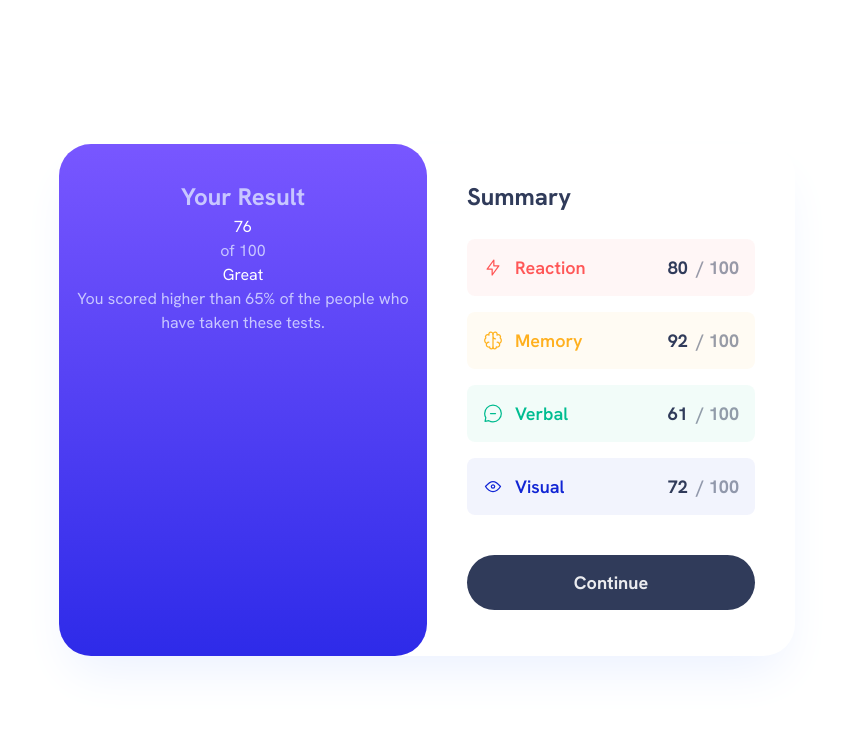
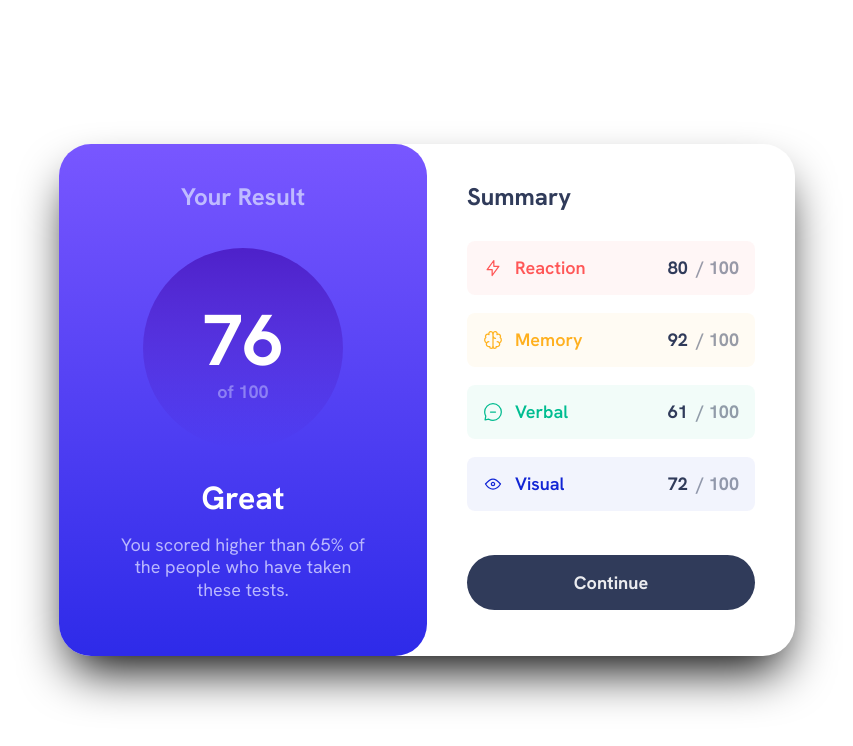
Before and after one commit to snguyen56/results-summary-react-tailwind, a React app: page / in a window 1280 px wide. Shown: the top 746 px of the page, without its empty margins (213-1066 px from the left). Built offline with nearby package versions, Linux system fonts and the light colour scheme; the HTML template or start-up script is replaced by a standard one.

Commit message:
finished result

```diff
--- a/src/App.tsx
+++ b/src/App.tsx
@@ -16,23 +16,34 @@ const dataColors = [
 function App() {
   return (
     <main className="md:grid md:place-items-center h-screen">
-      <div className="md:grid md:grid-cols-2 md:shadow-2xl md:shadow-pale-blue md:rounded-[2rem]  md:w-[46rem] md:h-[512px]">
-        <div className="min-h-[356px] bg-gradient-to-b from-light-slate-blue to-light-royal-blue text-center text-light-lavender rounded-b-[2rem] md:rounded-[2rem] md:py-[35px]">
-          <h1 className="md:text-[24px] font-bold">Your Result</h1>
-          <p>
-            <span className="text-white block">76</span>
-            of 100
-          </p>
-          <p className="text-white">Great</p>
-          <p>
-            You scored higher than 65% of the people who have taken these tests.
-          </p>
+      <div className="md:grid md:grid-cols-2 md:shadow-2xl md:shadow-black md:rounded-[2rem]  md:w-[46rem] md:h-[512px]">
+        <div className="flex flex-col justify-around items-center md:justify-between min-h-[356px] bg-gradient-to-b from-light-slate-blue to-light-royal-blue text-center text-light-lavender/90 rounded-b-[2rem] md:rounded-[2rem] p-[12px] md:py-[35px]">
+          <h1 className="md:text-[24px] font-bold mb-1 md:mb-[16px]">
+            Your Result
+          </h1>
+          <div className="grid place-items-center rounded-full bg-gradient-to-b from-violet-blue to-persian-blue/0 w-[140px] md:w-[200px] aspect-square">
+            <p className="text-base md:text-[18px] font-bold pt-1 mt-1 text-light-lavender/50">
+              <span className="text-white block text-[56px] md:text-[72px] leading-tight md:leading-[1.1] font-bold">
+                76
+              </span>
+              of 100
+            </p>
+          </div>
+          <div className="mb-5">
+            <p className="text-white text-[24px] md:text-[32px] font-bold leading-loose md:mb-1">
+              Great
+            </p>
+            <p className="text-base md:text-[18px] px-8 md:px-10 leading-tight">
+              You scored higher than 65% of the people who have taken these
+              tests.
+            </p>
+          </div>
         </div>
         <div className="md:px-[40px] md:py-[35px] py-[22px] px-[30px] md:flex md:flex-col flex flex-col">
-          <h2 className="text-[18px] md:text-[24px] text-dark-gray-blue font-bold md:pb-[24px] pb-[20px] px-[2px] md:px-0">
+          <h2 className=" md:text-[24px] text-dark-gray-blue font-bold md:pb-[26px] pb-[20px] px-[2px] md:px-0 ">
             Summary
           </h2>
-          <div className="flex flex-col gap-4">
+          <div className="flex flex-col gap-[18px] text-base md:text-[18px]">
             {/* Reaction 80 / 100 Memory 92 / 100 Verbal 61 / 100 Visual 72 / 100 */}
             {data.map((data, index) => (
               <div
@@ -40,18 +51,16 @@ function App() {
               >
                 <div className="flex gap-3">
                   <img src={data.icon} alt={data.category} />
-                  <h3 className="md:text-[18px] font-semibold">
-                    {data.category}
-                  </h3>
+                  <h3 className=" font-semibold">{data.category}</h3>
                 </div>
-                <p className="font-bold text-dark-gray-blue/50 md:text-[18px]">
+                <p className="font-bold text-dark-gray-blue/50">
                   <span className="text-dark-gray-blue mr-1">{data.score}</span>{" "}
                   / 100
                 </p>
               </div>
             ))}
           </div>
-          <button className="rounded-full bg-dark-gray-blue p-[14px] mt-6 md:mt-10 text-white/90 text-[18px] font-bold hover:bg-gradient-to-b from-light-slate-blue to-light-royal-blue">
+          <button className="rounded-full bg-dark-gray-blue p-[14px] mt-6 md:mt-11 text-white/90 font-bold hover:bg-gradient-to-b from-light-slate-blue to-light-royal-blue">
             Continue
           </button>
         </div>
--- a/src/index.css
+++ b/src/index.css
@@ -12,4 +12,5 @@
 
 body {
   font-family: HankenGrotesk;
+  font-size: 18px;
 }
```
